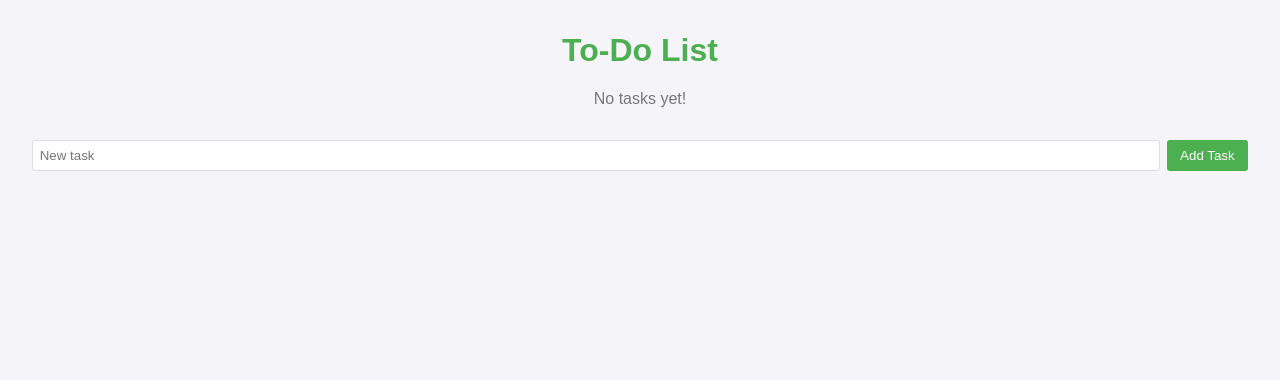
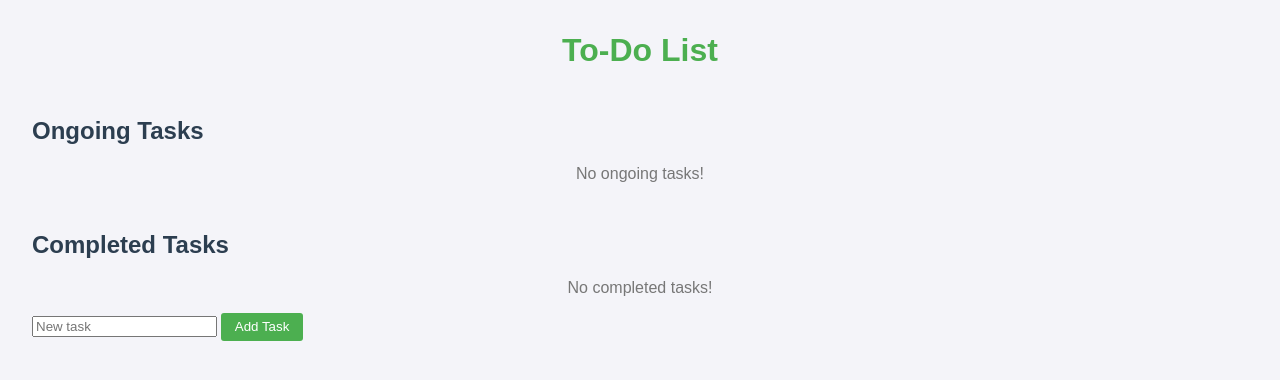
Before and after one commit to CettaMa/simple_todo, a Flask app: page / in a window 1280 px wide. Shown: the top 380 px of the page. Run offline with Flask 3, Linux system fonts and the light colour scheme.

Commit message:
add completed and ongoing features

```diff
--- a/app.py
+++ b/app.py
@@ -2,23 +2,37 @@ from flask import Flask, render_template, request, redirect, url_for
 
 app = Flask(__name__)
 
-todo_list = []  # Simple in-memory list to store tasks
+# Separate lists for ongoing and completed tasks
+ongoing_tasks = []
+completed_tasks = []
 
 @app.route('/')
 def index():
-    return render_template('index.html', tasks=todo_list)
+    return render_template('index.html', ongoing_tasks=ongoing_tasks, completed_tasks=completed_tasks)
 
 @app.route('/add', methods=['POST'])
 def add():
     task = request.form.get('task')
     if task:
-        todo_list.append(task)
+        ongoing_tasks.append(task)
+    return redirect(url_for('index'))
+
+@app.route('/complete/<int:task_id>', methods=['POST'])
+def complete(task_id):
+    if 0 <= task_id < len(ongoing_tasks):
+        completed_tasks.append(ongoing_tasks.pop(task_id))
     return redirect(url_for('index'))
 
 @app.route('/delete/<int:task_id>', methods=['POST'])
 def delete(task_id):
-    if 0 <= task_id < len(todo_list):
-        todo_list.pop(task_id)
+    if 0 <= task_id < len(ongoing_tasks):
+        ongoing_tasks.pop(task_id)
+    return redirect(url_for('index'))
+
+@app.route('/delete_completed/<int:task_id>', methods=['POST'])
+def delete_completed(task_id):
+    if 0 <= task_id < len(completed_tasks):
+        completed_tasks.pop(task_id)
     return redirect(url_for('index'))
 
 if __name__ == '__main__':
--- a/static/styles.css
+++ b/static/styles.css
@@ -4,14 +4,22 @@ body {
     background-color: #f4f4f9;
     color: #333;
 }
+
 h1 {
     text-align: center;
     color: #4CAF50;
 }
+
+h2 {
+    color: #2c3e50;
+    margin-top: 2em;
+}
+
 ul {
     list-style: none;
     padding: 0;
 }
+
 .task {
     display: flex;
     justify-content: space-between;
@@ -23,9 +31,11 @@ ul {
     border-radius: 5px;
     box-shadow: 0 2px 4px rgba(0, 0, 0, 0.1);
 }
+
 .task span {
     flex-grow: 1;
 }
+
 button {
     background-color: #e74c3c;
     color: #fff;
@@ -34,36 +44,21 @@ button {
     padding: 0.4em 0.8em;
     cursor: pointer;
 }
+
 button:hover {
     background-color: #c0392b;
 }
-form {
-    display: flex;
-    justify-content: center;
-    margin-top: 2em;
-}
-input[type="text"] {
-    flex: 1;
-    padding: 0.5em;
-    border: 1px solid #ddd;
-    border-radius: 3px;
-    margin-right: 0.5em;
-}
-input[type="text"]:focus {
-    border-color: #4CAF50;
-    outline: none;
-}
+
 button[type="submit"] {
     background-color: #4CAF50;
     color: #fff;
-    border: none;
-    border-radius: 3px;
     padding: 0.5em 1em;
-    cursor: pointer;
 }
+
 button[type="submit"]:hover {
     background-color: #45a049;
 }
+
 p {
     text-align: center;
     color: #777;
--- a/templates/index.html
+++ b/templates/index.html
@@ -4,16 +4,20 @@
     <meta charset="UTF-8">
     <meta name="viewport" content="width=device-width, initial-scale=1.0">
     <title>To-Do List</title>
-    <link rel="stylesheet" href="{{ url_for('static',filename='styles.css') }}"">
+    <link rel="stylesheet" href="{{ url_for('static', filename='styles.css') }}">
 </head>
 <body>
     <h1>To-Do List</h1>
 
-    {% if tasks %}
+    <h2>Ongoing Tasks</h2>
+    {% if ongoing_tasks %}
         <ul>
-            {% for task in tasks %}
+            {% for task in ongoing_tasks %}
                 <li class="task">
                     <span>{{ task }}</span>
+                    <form method="POST" action="/complete/{{ loop.index0 }}">
+                        <button type="submit">Mark as Completed</button>
+                    </form>
                     <form method="POST" action="/delete/{{ loop.index0 }}">
                         <button type="submit">Delete</button>
                     </form>
@@ -21,7 +25,23 @@
             {% endfor %}
         </ul>
     {% else %}
-        <p>No tasks yet!</p>
+        <p>No ongoing tasks!</p>
+    {% endif %}
+
+    <h2>Completed Tasks</h2>
+    {% if completed_tasks %}
+        <ul>
+            {% for task in completed_tasks %}
+                <li class="task">
+                    <span>{{ task }}</span>
+                    <form method="POST" action="/delete_completed/{{ loop.index0 }}">
+                        <button type="submit">Delete</button>
+                    </form>
+                </li>
+            {% endfor %}
+        </ul>
+    {% else %}
+        <p>No completed tasks!</p>
     {% endif %}
 
     <form method="POST" action="/add">
```
